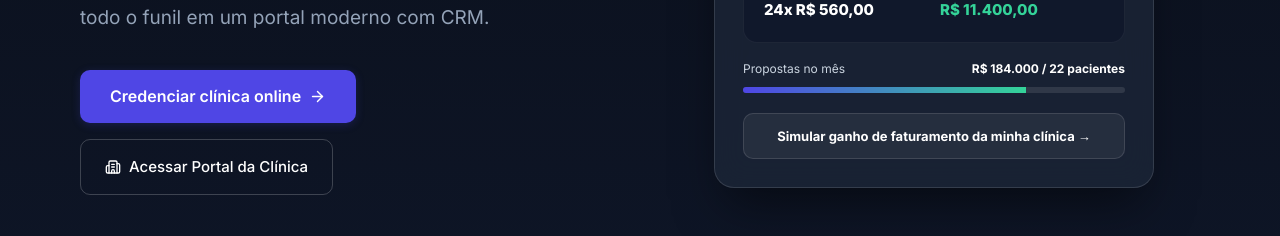
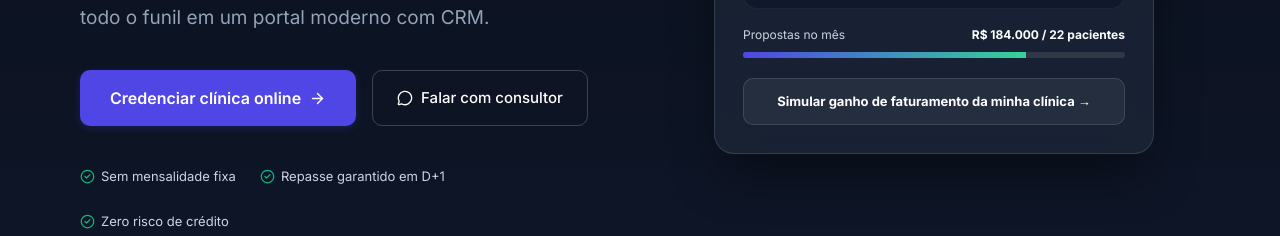
Before and after one commit to brmm001/benavera, a Next.js app: page / in a window 1280 px wide. Shown: the part 536-772 px from the top of the page. Built offline with nearby package versions, Linux system fonts and the light colour scheme; no server answers.

Commit message:
feat: substituir botao de acesso ao portal por falar com consultor via whatsapp

```diff
--- a/src/app/(public)/page.tsx
+++ b/src/app/(public)/page.tsx
@@ -2,7 +2,8 @@ import type { Metadata } from 'next';
 import Link from 'next/link';
 import {
   ArrowRight, CheckCircle2, ShieldCheck, Zap, TrendingUp, DollarSign,
-  Users, Building2, CreditCard, ChevronRight, Clock, Star, Phone, FileText
+  Users, Building2, CreditCard, ChevronRight, Clock, Star, Phone, FileText,
+  MessageCircle
 } from 'lucide-react';
 import { FinancialDisclaimer } from '@/components/FinancialDisclaimer';
 import { ArticleCard } from '@/components/ArticleCard';
@@ -213,9 +214,11 @@ export default function HomePage() {
                   <ArrowRight size={17} />
                 </Link>
 
-                <Link
-                  href="/portal/login"
-                  id="hero-portal-btn"
+                <a
+                  href="https://wa.me/414187223343?text=Ol%C3%A1%2C%20gostaria%20de%20falar%20com%20um%20consultor%20da%20Benavera."
+                  target="_blank"
+                  rel="noopener noreferrer"
+                  id="hero-consultor-btn"
                   className="btn-ghost"
                   style={{
                     borderColor: 'rgba(255,255,255,0.2)',
@@ -225,9 +228,9 @@ export default function HomePage() {
                     gap: '0.5rem',
                   }}
                 >
-                  <Building2 size={16} />
-                  Acessar Portal da Clínica
-                </Link>
+                  <MessageCircle size={16} />
+                  Falar com consultor
+                </a>
               </div>
 
               {/* Trust Badges */}
```
